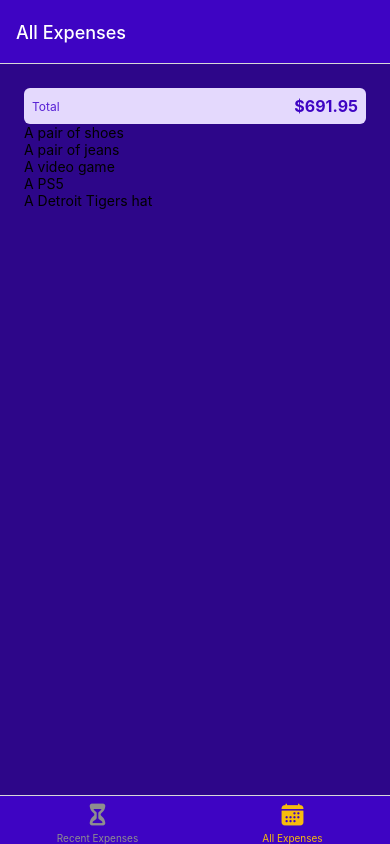
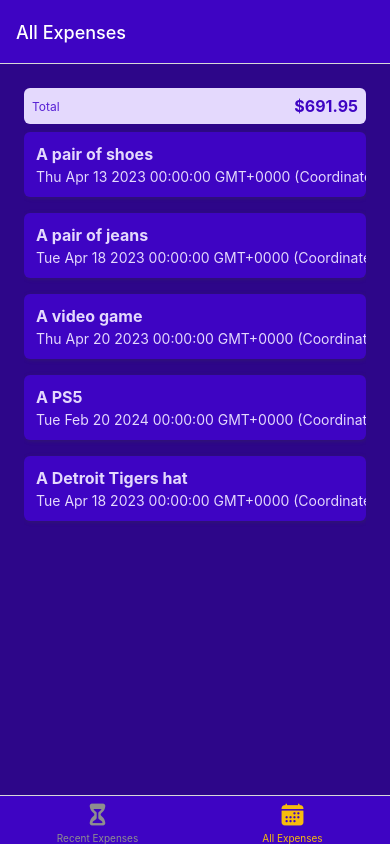
Before and after one commit to jcarroll1976/ReactNativeExpenseTracker, a React Native app: screen /AllExpenses in a window 390 px wide. Built offline with nearby package versions, Linux system fonts and the light colour scheme.

Commit message:
implemented ExpenseItem inside ExpenseList to display list of items

```diff
--- a/components/ExpensesOutput/ExpenseItem.js
+++ b/components/ExpensesOutput/ExpenseItem.js
@@ -7,7 +7,7 @@ export default function ExpenseItem({description,amount,date}) {
             <View style={styles.expenseItem}>
                 <View>
                     <Text style={[styles.textBase,styles.description]}>{description}</Text>
-                    <Text style={styles.textBase}>{date}</Text>
+                    <Text style={styles.textBase}>{date.toString()}</Text>
                 </View>
                 <View style={styles.amountContainer}>
                     <Text style={styles.amount}>{amount}</Text>
--- a/components/ExpensesOutput/ExpenseList.js
+++ b/components/ExpensesOutput/ExpenseList.js
@@ -1,8 +1,9 @@
-import { FlatList, Text } from "react-native";
+import { FlatList } from "react-native";
+import ExpenseItem from "./ExpenseItem";
 
 function renderExpenseItem(itemData) {
     return (
-        <Text>{itemData.item.description}</Text>
+        <ExpenseItem {...itemData.item} />
     )
 }
 
```
